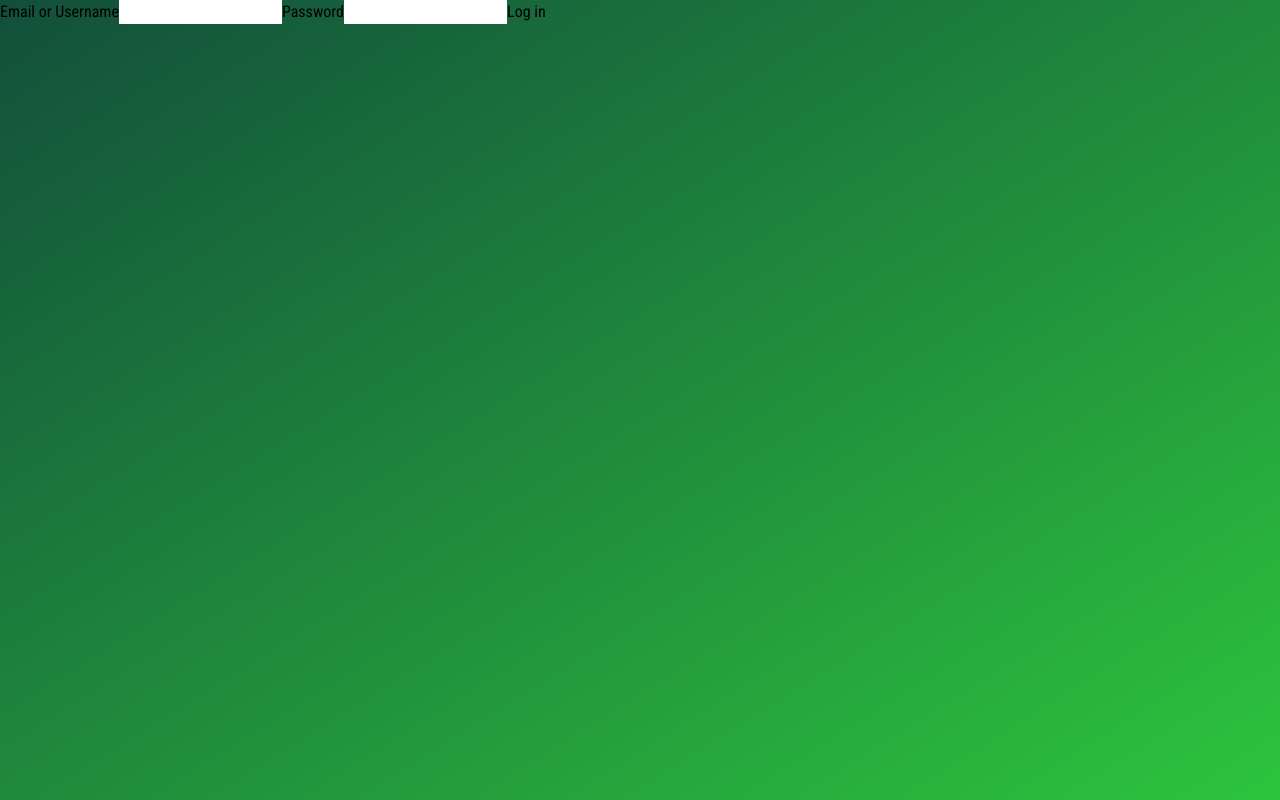
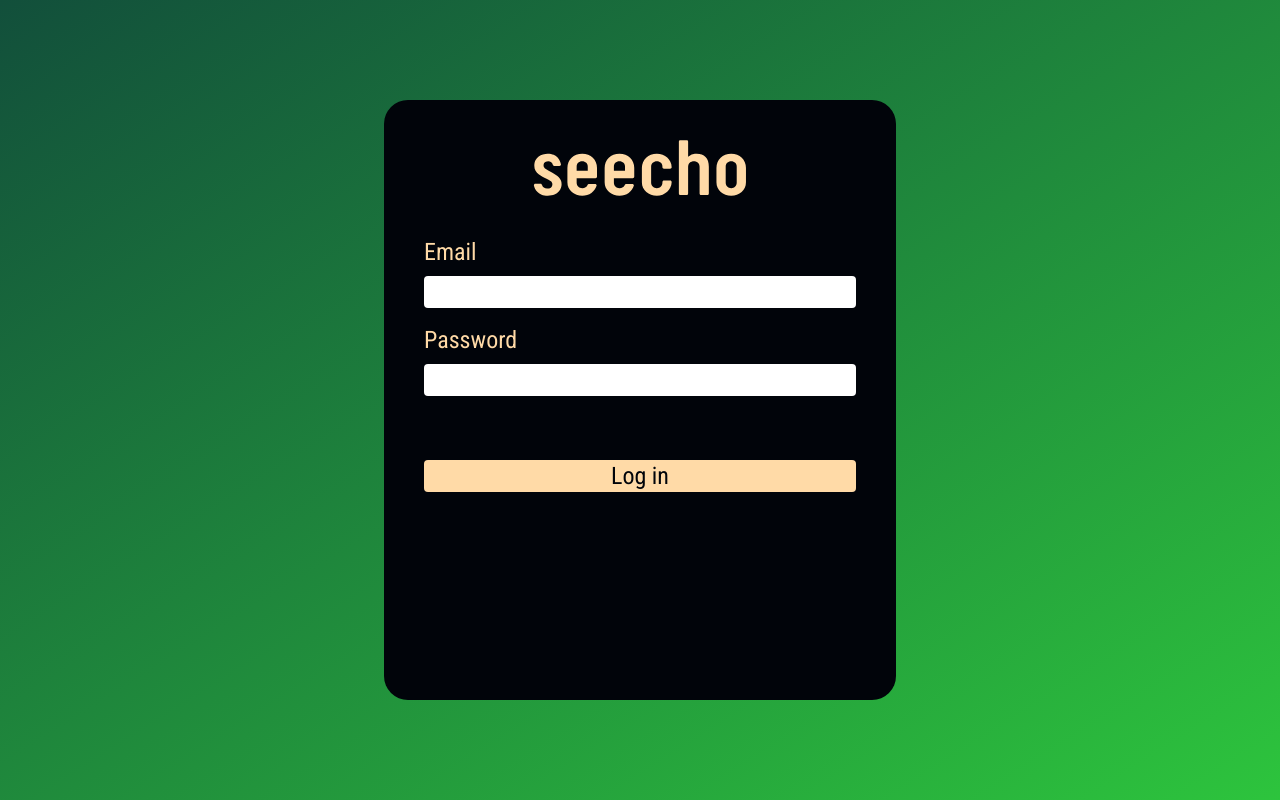
Before and after one commit to deniselupe/chat-app, a Next.js app in the folder frontend/: page /login in a window 1280 px wide. Built offline with nearby package versions, Linux system fonts and the light colour scheme.

Commit message:
style: version one of login page

```diff
--- a/frontend/app/login/page.tsx
+++ b/frontend/app/login/page.tsx
@@ -1,14 +1,22 @@
+import Link from 'next/link';
+import Logo from '../../components/svgs/seecho-logo.svg';
+
 export default function LoginPage() {
     return (
-        <div>
-            <form>
-                <label>Email or Username
-                    <input />
-                </label>
-                <label>Password
-                    <input />
-                </label>
-                <button>Log in</button>
+        <div className="container mx-auto h-full flex items-center">
+            <form className="w-2/5 h-3/4 min-w-[350px] mx-auto p-10 rounded-3xl flex flex-col items-center bg-seecho-darkblue">
+                <Link href="/" className="mb-10">
+                    <Logo className="w-64 h-14 text-seecho-gold hover:text-black" />
+                </Link>
+                <div className="w-full mb-4">
+                    <label className="text-seecho-gold text-2xl block mb-2" htmlFor="email">Email</label>
+                    <input className="block text-1xl leading-8 rounded w-full" type="email" id="email" name="name" />
+                </div>
+                <div className="w-full mb-16">
+                    <label className="text-seecho-gold text-2xl block mb-2" htmlFor="password">Password</label>
+                    <input className="block text-1xl leading-8 rounded w-full" type="text" id="password" name="password" />
+                </div>
+                <button className="text-2xl text-seecho-darkblue bg-seecho-gold hover:bg-seecho-lightblue rounded w-full">Log in</button>
             </form>
         </div>
     );
--- a/frontend/components/navbar/index.tsx
+++ b/frontend/components/navbar/index.tsx
@@ -17,14 +17,16 @@ export default function NavBar() {
         return (
             <nav className="mx-60 my-16 flex justify-between min-w-[600px]">
                 <Link href="/">
-                    <Logo className="w-64 h-14" />
+                    <Logo className="w-64 h-14 text-seecho-gold hover:text-black" />
                 </Link>
                 <div className="w-1/2 flex justify-end items-end">
                     <DiscordIcon className="text-seecho-gold hover:text-black min-w-[40px] w-10 h-10 ml-7" />
                     <TwitterIcon className="text-seecho-gold hover:text-black min-w-[40px] w-10 h-10 ml-7" />
                     <SearchIcon className="text-seecho-gold hover:text-black min-w-[40px] w-10 h-10 ml-7" />
                     <MenuIcon className="text-seecho-gold hover:text-black min-w-[40px] w-10 h-10 ml-7" />
-                    <p className="text-4xl font-medium text-seecho-gold hover:text-black ml-7">Login</p>
+                    <Link href="/login">
+                        <p className="text-4xl font-medium text-seecho-gold hover:text-black ml-7">Login</p>
+                    </Link>
                 </div>
             </nav>
         );
```
Also changed, not shown: frontend/components/svgs/seecho-logo.svg.
